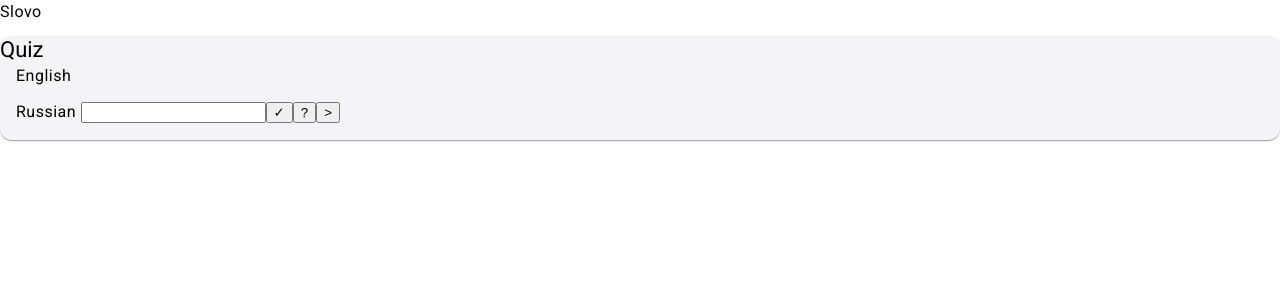
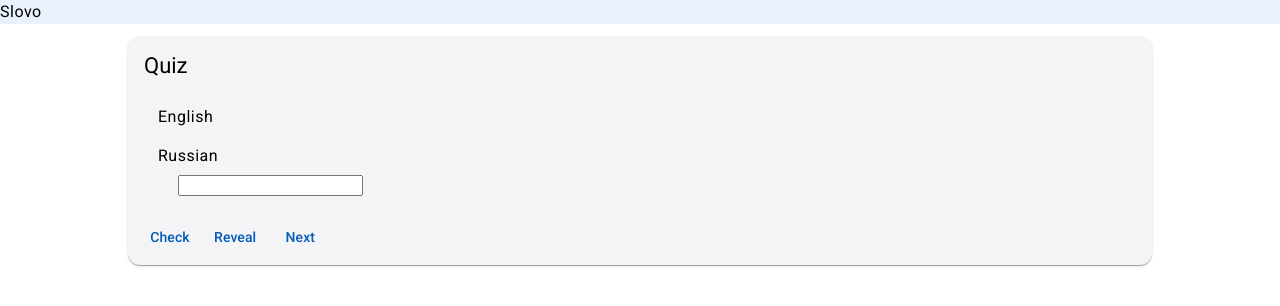
Before and after one commit to xmil9/slovo-js, an Angular app in the folder frontend/slovo/: page /quiz in a window 1280 px wide. Shown: the top 306 px of the page. Built offline with nearby package versions, Linux system fonts and the light colour scheme; no server answers.

Commit message:
Clean up appearance of quiz.

```diff
--- a/frontend/slovo/src/app/app.component.css
+++ b/frontend/slovo/src/app/app.component.css
@@ -0,0 +1,3 @@
+.top-bar {
+	background-color: #e8f1fc;
+}
--- a/frontend/slovo/src/app/app.component.html
+++ b/frontend/slovo/src/app/app.component.html
@@ -1,2 +1,4 @@
-<p>Slovo</p>
+<div class="top-bar">
+	<p>Slovo</p>
+</div>
 <router-outlet />
--- a/frontend/slovo/src/app/quiz/quiz.component.css
+++ b/frontend/slovo/src/app/quiz/quiz.component.css
@@ -0,0 +1,49 @@
+.quiz {
+	margin: 0% 10%;
+}
+
+.card-content {
+	padding-top: 20px;
+	padding-left: 30px;
+}
+
+.word-lang {
+	margin-top: 5px;
+}
+
+.word {
+	margin-top: 5px;
+	margin-left: 20px;
+	font-weight: 500;
+}
+
+.word-class {
+	margin-left: 20px;
+	font-size: small;
+}
+
+.translation-lang {
+	margin-top: 15px;
+}
+
+.translation {
+	margin-top: 5px;
+	margin-left: 20px;
+}
+
+.evaluate {
+	margin-left: 30px;
+}
+
+.reveal {
+	margin-left: 30px;
+}
+
+.card-actions {
+	padding-top: 20px;
+	padding-left: 10px;
+}
+
+button {
+	margin-right: 0px;
+}
--- a/frontend/slovo/src/app/quiz/quiz.component.html
+++ b/frontend/slovo/src/app/quiz/quiz.component.html
@@ -1,29 +1,30 @@
-<div>
+<div class="quiz">
 	<mat-card>
-		<mat-card-title>Quiz</mat-card-title>
-		<mat-card-content>
-			<p>English {{ word.en }}</p>
+		<mat-card-header>
+			<mat-card-title>Quiz</mat-card-title>
+		</mat-card-header>
 
-			<div>
-				<label for="tranlation">Russian </label>
-				<input type="text" id="tranlation" name="tranlation" required [(ngModel)]="translation" />
-				<button (click)="evaluate()">✓</button>
-				<button (click)="reveal()">?</button>
-				<button (click)="next()">></button>
-			</div>
-
-			<div *ngIf="isEvaluated">
-				<div *ngIf="isCorrect; else incorrect">
-					<p>Correct</p>
-				</div>
-				<ng-template #incorrect>
-					<p>Wrong</p>
-				</ng-template>
-			</div>
-
-			<div *ngIf="isRevealed">
-				<p>{{ word.ru }}</p>
+		<mat-card-content class="card-content">
+			<div class="word-lang">English</div>
+			<div class="word">{{ word.en }}</div>
+			<div class="word-class">{{ word.wordClass }}</div>
+			<div class="translation-lang">Russian</div>
+			<div class="translation">
+				<input type="text" id="translation" name="translation" required [(ngModel)]="translation" />
+				<span class="evaluate" [hidden]="!isEvaluated">
+					<span *ngIf="isCorrect; else incorrect">Correct</span>
+					<ng-template #incorrect>
+						<span>Wrong</span>
+					</ng-template>
+				</span>
+				<span class="reveal" [hidden]="!isRevealed">{{ word.ru }}</span>
 			</div>
 		</mat-card-content>
+
+		<mat-card-actions class="card-actions">
+			<button mat-button (click)="evaluate()">Check</button>
+			<button mat-button (click)="reveal()">Reveal</button>
+			<button mat-button (click)="next()">Next</button>
+		</mat-card-actions>
 	</mat-card>
 </div>
--- a/frontend/slovo/src/app/quiz/quiz.component.ts
+++ b/frontend/slovo/src/app/quiz/quiz.component.ts
@@ -4,6 +4,7 @@ import { concatMap, iif, of, tap } from 'rxjs';
 import { randomInt } from '../util';
 import { MatFormFieldModule } from '@angular/material/form-field';
 import { MatCardModule } from '@angular/material/card';
+import { MatButton } from '@angular/material/button';
 import { FormsModule } from '@angular/forms';
 import { NgIf } from '@angular/common';
 
@@ -14,7 +15,7 @@ function calcRandomWordId(numWords: number): WordId {
 @Component({
 	selector: 'app-quiz',
 	standalone: true,
-	imports: [ FormsModule, MatCardModule, MatFormFieldModule, NgIf ],
+	imports: [ FormsModule, MatButton, MatCardModule, MatFormFieldModule, NgIf ],
 	templateUrl: './quiz.component.html',
 	styleUrl: './quiz.component.css'
 })
--- a/frontend/slovo/src/app/word-list/word-list.component.css
+++ b/frontend/slovo/src/app/word-list/word-list.component.css
@@ -1,25 +1,26 @@
+.word-list {
+	margin: 0% 10%;
+}
+
 .word-list-table {
-	width: 100%;
+	border: 1px solid currentColor;
+}
+
+.mat-column {
+	font-size: 16px;
 }
 
 .mat-column-id {
 	width: 32px;
 	padding-right: 24px;
 	text-align: center;
-    font-size: 16px;
 	border-right: 1px solid currentColor;
 }
 
 .mat-column-english {
-	font-size: 16px;
 	border-right: 1px solid currentColor;
 }
 
 .mat-column-russian {
-	font-size: 16px;
 	border-right: 1px solid currentColor;
 }
-
-.mat-column-word-class {
-	font-size: 16px;
-}
--- a/frontend/slovo/src/app/word-list/word-list.component.html
+++ b/frontend/slovo/src/app/word-list/word-list.component.html
@@ -1,3 +1,4 @@
+<div class="word-list">
 	<p>Word List</p>
 
 	<table mat-table [dataSource]="words" class="mat-elevation-z8 word-list-table">
@@ -26,3 +27,4 @@
 		<tr mat-row *matRowDef="let row; columns: columns;"></tr>
 
 	</table>
+</div>
```
Also changed, not shown: 2 other files (tests, documents, lock files or other folders). Lines whose indentation alone changed are shown as unchanged.
